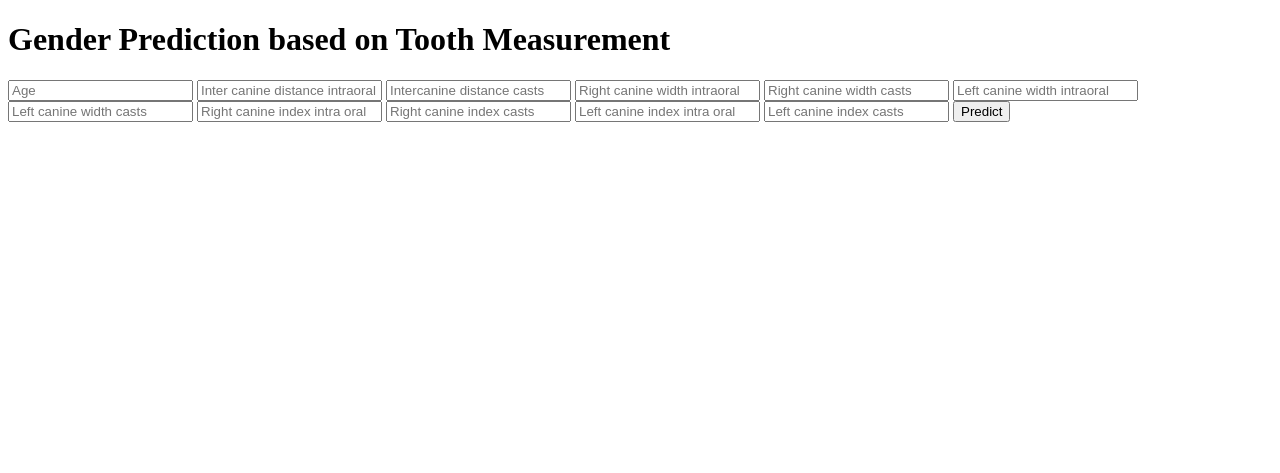
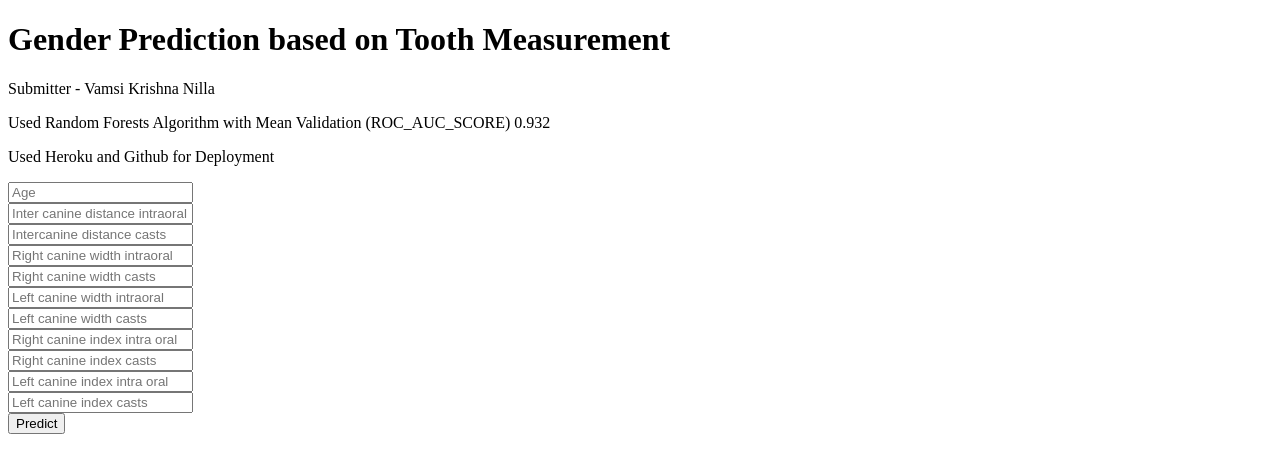
Before and after one commit to vamsinilla/gender_prediction_tooth_measurement, a Flask app: page / in a window 1280 px wide. Shown: the top 473 px of the page. Run offline with Flask 2, Linux system fonts and the light colour scheme; parts of the project's set-up code (start-up, migrations or seed data) failed here and were passed over.

Commit message:
Update index.html

```diff
--- a/templates/index.html
+++ b/templates/index.html
@@ -3,7 +3,7 @@
 <!--From https://codepen.io/frytyler/pen/EGdtg-->
 <head>
   <meta charset="UTF-8">
-  <title>ML API</title>
+  <title>Gender Prediction based on Tooth Measurement</title>
   <link href='https://fonts.googleapis.com/css?family=Pacifico' rel='stylesheet' type='text/css'>
 <link href='https://fonts.googleapis.com/css?family=Arimo' rel='stylesheet' type='text/css'>
 <link href='https://fonts.googleapis.com/css?family=Hind:300' rel='stylesheet' type='text/css'>
@@ -14,20 +14,23 @@
 <body>
  <div class="login">
 	<h1>Gender Prediction based on Tooth Measurement</h1>
+	<p>Submitter - Vamsi Krishna Nilla </p>
+	<p>Used Random Forests Algorithm with Mean Validation (ROC_AUC_SCORE) 0.932 </p>
+	<p>Used Heroku and Github for Deployment</p>
 
      <!-- Main Input For Receiving Query to our ML -->
     <form action="{{ url_for('predict')}}"method="post">
-    	<input type="text" name="age" placeholder="Age" required="required" />
-        <input type="text" name="inter canine distance intraoral" placeholder="Inter canine distance intraoral" required="required" />
-	<input type="text" name="intercanine distance casts" placeholder="Intercanine distance casts" required="required" />
-	<input type="text" name="right canine width intraoral" placeholder="Right canine width intraoral" required="required" />
-	<input type="text" name="right canine width casts" placeholder="Right canine width casts" required="required" />
-	<input type="text" name="left canine width intraoral" placeholder="Left canine width intraoral" required="required" />
-	<input type="text" name="left canine width casts" placeholder="Left canine width casts" required="required" />
-	<input type="text" name="right canine index intra oral" placeholder="Right canine index intra oral" required="required" />
-	<input type="text" name="right canine index casts" placeholder="Right canine index casts" required="required" />
-	<input type="text" name="left canine index intra oral" placeholder="Left canine index intra oral" required="required" />
-	<input type="text" name="left canine index casts" placeholder="Left canine index casts" required="required" />
+    	<input type="text" name="age" placeholder="Age" required="required" /><br>
+        <input type="text" name="inter canine distance intraoral" placeholder="Inter canine distance intraoral" required="required" /><br>
+	<input type="text" name="intercanine distance casts" placeholder="Intercanine distance casts" required="required" /><br>
+	<input type="text" name="right canine width intraoral" placeholder="Right canine width intraoral" required="required" /><br>
+	<input type="text" name="right canine width casts" placeholder="Right canine width casts" required="required" /><br>
+	<input type="text" name="left canine width intraoral" placeholder="Left canine width intraoral" required="required" /><br>
+	<input type="text" name="left canine width casts" placeholder="Left canine width casts" required="required" /><br>
+	<input type="text" name="right canine index intra oral" placeholder="Right canine index intra oral" required="required" /><br>
+	<input type="text" name="right canine index casts" placeholder="Right canine index casts" required="required" /><br>
+	<input type="text" name="left canine index intra oral" placeholder="Left canine index intra oral" required="required" /><br>
+	<input type="text" name="left canine index casts" placeholder="Left canine index casts" required="required" /><br>
 
 
         <button type="submit" class="btn btn-primary btn-block btn-large">Predict</button>
```
